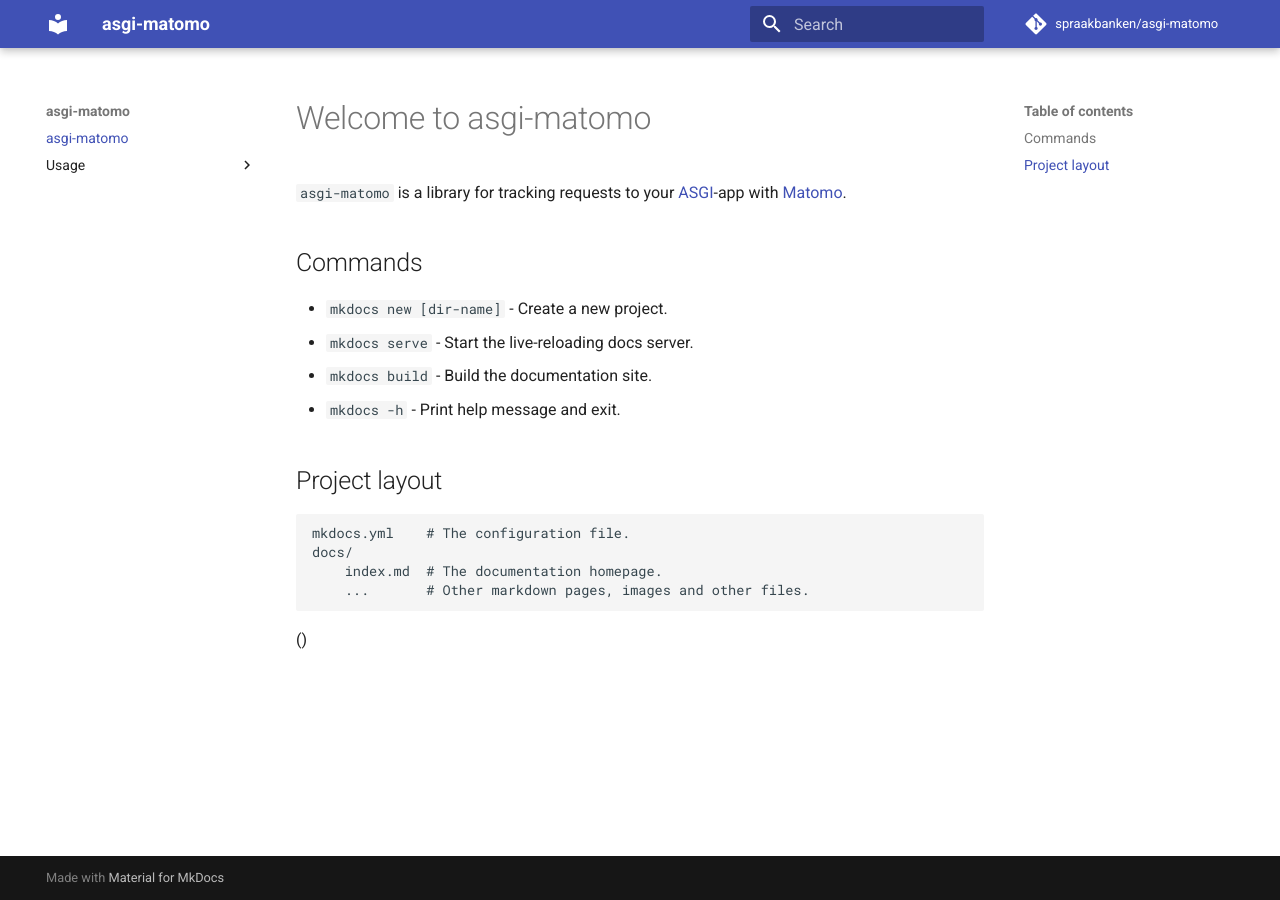
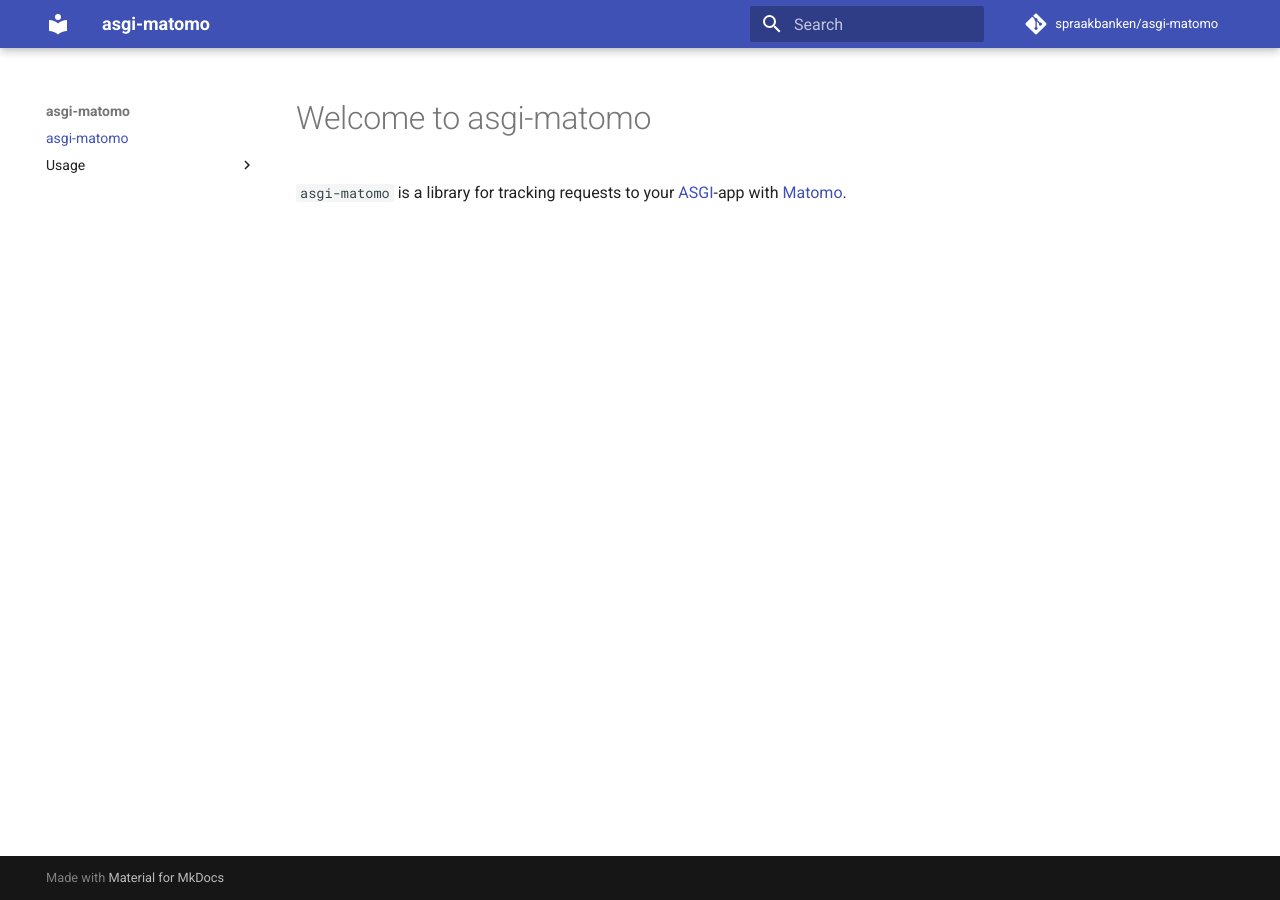
Before and after one commit to spraakbanken/asgi-matomo, an MkDocs documentation site: the page built from docs/en/docs/index.md, in a window 1280 px wide. Built offline with MkDocs 1.6.1 and Material for MkDocs 9.7.7, drawn with Linux system fonts in a browser that asks for light colours; comment, search, counter and statistics services are not loaded; the version menu is left out.

Commit message:
docs: fix

```diff
--- a/docs/en/docs/index.md
+++ b/docs/en/docs/index.md
@@ -1,21 +1,3 @@
 # Welcome to asgi-matomo
 
 `asgi-matomo` is a library for tracking requests to your [ASGI](https://asgi.readthedocs.io/en/latest/)-app  with [Matomo](https://matomo.org).
-
-
-
-
-## Commands
-
-* `mkdocs new [dir-name]` - Create a new project.
-* `mkdocs serve` - Start the live-reloading docs server.
-* `mkdocs build` - Build the documentation site.
-* `mkdocs -h` - Print help message and exit.
-
-## Project layout
-
-    mkdocs.yml    # The configuration file.
-    docs/
-        index.md  # The documentation homepage.
-        ...       # Other markdown pages, images and other files.
-()
--- a/docs/en/mkdocs.yml
+++ b/docs/en/mkdocs.yml
@@ -12,6 +12,7 @@
 - Usage:
   - usage/index.md
   - usage/details.md
+  - usage/testing.md
 markdown_extensions:
 - toc:
     permalink: true
@@ -32,3 +33,6 @@
     alternate_style: true
 - attr_list
 - md_in_html
+extra:
+  version:
+    provider: mike
```
Also changed, not shown: docs/en/docs/usage/details.md (+2 -2 lines), docs/en/docs/usage/testing.md (+7 -0 lines).
